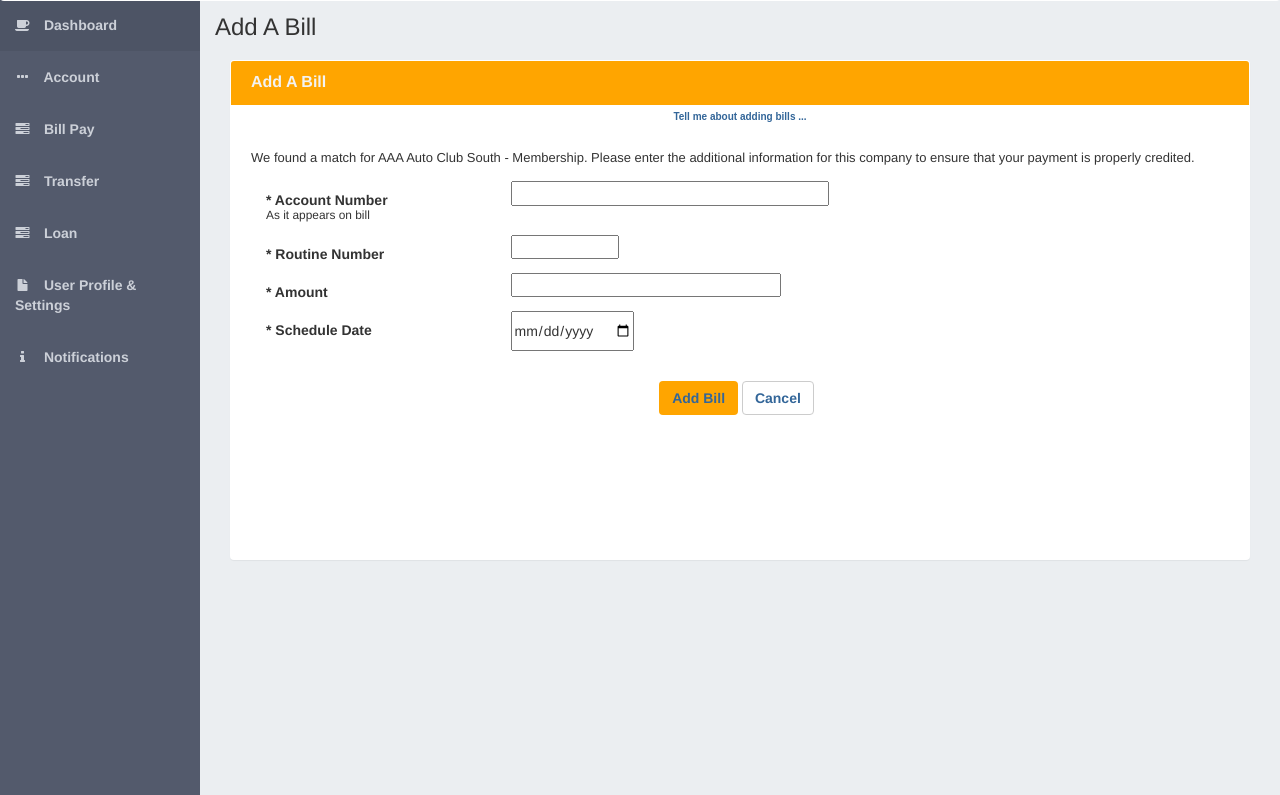
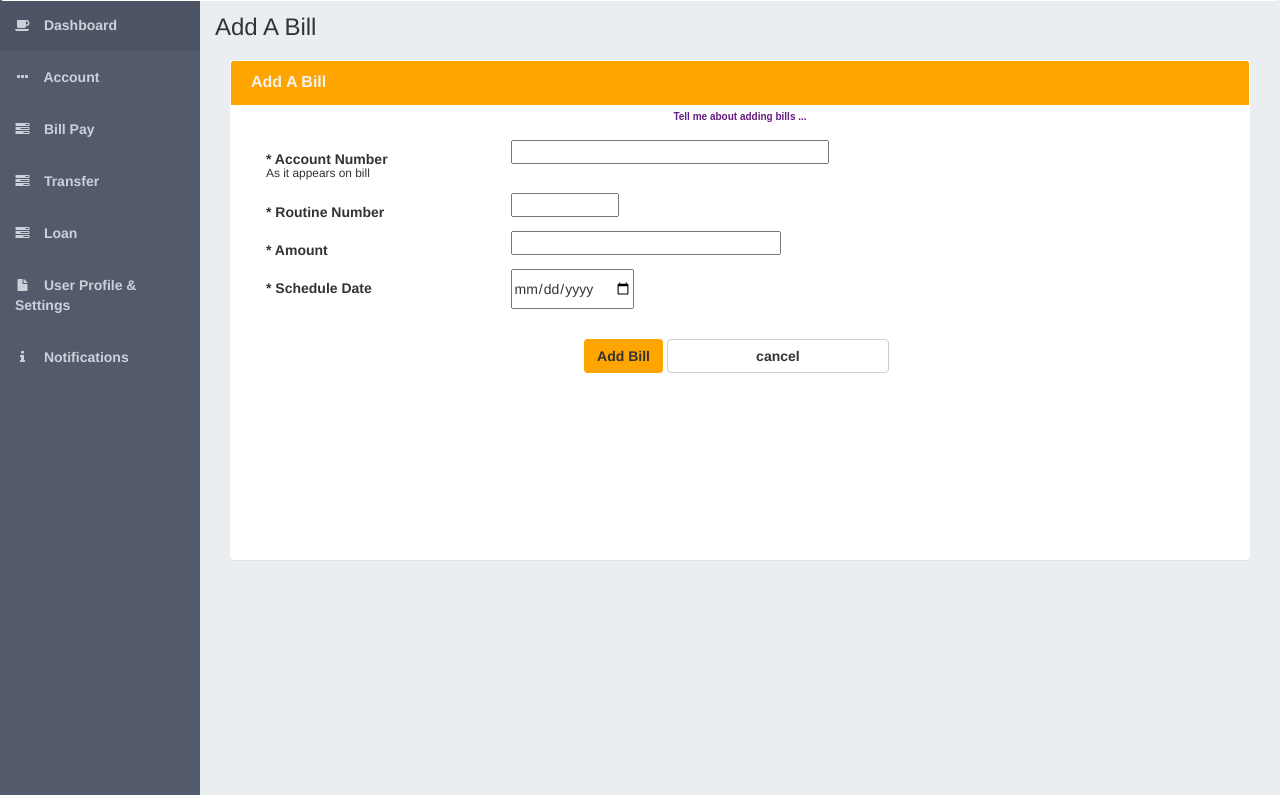
Before and after one commit to benjasy1993/BankingSystem, a Django app: page /billpay_company_w_acc/ in a window 1280 px wide. Shown: the part 51-846 px from the top of the page. Run offline with Django 3.2, Linux system fonts and the light colour scheme; a user stored in the database is signed in; some libraries are stand-ins or nearby versions; some web fonts are replaced.

Commit message:
update page

```diff
--- a/frontend/templates/billpay_company_final_step.html
+++ b/frontend/templates/billpay_company_final_step.html
@@ -342,24 +342,13 @@
                                       <h2>Add Biller Information</h2>
                                 </div>
                                 <div class="modbody">
-                                  <p class="help-link-cleared"><a href="wps?&amp;sp=FI05&amp;oss=4ce010a08bb78ed526543e023ce25d0e&amp;rq=gf&amp;file=add_bill_help.htmlt" onclick="this.href='javascript:popRemoteSmall(\'wps?&amp;sp=FI05&amp;oss=4ce010a08bb78ed526543e023ce25d0e&amp;rq=gf&amp;file=add_bill_help.htmlt\')';this.target='';" title="">Tell me about adding bills ...</a></p>
+                                  <p class="help-link-cleared"><a href="" onclick="this.href='javascript:popRemoteSmall(\'wps?&amp;sp=FI05&amp;oss=4ce010a08bb78ed526543e023ce25d0e&amp;rq=gf&amp;file=add_bill_help.htmlt\')';this.target='';" title="">Tell me about adding bills ...</a></p>
                                   <div id="genErrors"></div>
-                                  <script type="text/javascript">
-                                                        <!--!
-                                                            function submitForm(value) {
-                                                                document.addpayee.buttonClicked.value = value;
-                                                                document.addpayee.submit();
-                                                            }
 
-                                                        function goBackToAddPage() {
-                                                            window.location.href = "wps?rq=qaadd&sp=FI05&oss=4ce010a08bb78ed526543e023ce25d0e";
-                                                        }
-                                                        // -->
-                                                    </script>
-
-                              <form action="wps" method="post" name="addpayee" autocomplete="off">
+                              <form action="" method="post" name="addpayee" autocomplete="off">
+                                  {% csrf_token %}
                                   <input type="hidden" name="buttonClicked">
-                                    <input type="hidden" name="rq" value="pyposack">
+                                    <!-- <input type="hidden" name="rq" value="pyposack">
                                     <input type="hidden" name="MrchNum" value="3233">
                                     <input type="hidden" name="name" value="AAA Auto Club South - Membership">
                                     <input type="hidden" name="type" value="withAcct">
@@ -368,36 +357,35 @@
                                     <input type="hidden" name="cleanBillerName" value="AAA Auto Club South - Membership">
                                     <input type="hidden" name="uniqueParamName" value="97c822c89105fef8bb50c61f002fd777a80077bbccb7c6962610175977a664cf3b1deed1bfada4102fa8d9497e3513484cdb55b2f235be291919fd74b910814e03a499ce27c6581829502c569fa7ea5e">
                                     <input type="hidden" name="sp" value="FI05">
-                                    <input type="hidden" name="oss" value="4ce010a08bb78ed526543e023ce25d0e">
+                                    <input type="hidden" name="oss" value="4ce010a08bb78ed526543e023ce25d0e"> -->
 
-                                    <p class="bp-p">We found a match for AAA Auto Club South - Membership. Please enter the additional information for this company to ensure that your payment is properly credited.</p>
-                                    <p></p>
+                                    <!-- <p class="bp-p">We found a match for AAA Auto Club South - Membership. Please enter the additional information for this company to ensure that your payment is properly credited.</p>
+                                    <p></p> -->
                                     <p class="row-fix para">
                                     <label class="para col-xs-3" for="accountNumber">* Account Number<span class="bp-span">As it appears on  bill</span></label>
                                     <input name="accountNumber" id="accountNumber" type="text" value="" maxlength="32" size="36">
                                     </p>
 
                                     <p class="last-row para" id="sp_routine">
-                                    <label class="para col-xs-3" for="r">* Routine Number</label>
-                                    <input name="r" type="text" id="r" size="10" maxlength="10" value="" onkeypress="return numbersonly(this, event)">
+                                    <label class="para col-xs-3" for="routingNumber">* Routine Number</label>
+                                    <input name="routingNumber" type="text" id="routingNumber" size="10" maxlength="32" value="" onkeypress="return numbersonly(this, event)">
                                     </p>
                                     <p class="last-row para" id="sp_amount">
-                                        <label class="para col-xs-3" for="a">* Amount</label>
-                                        <input name="a" type="text" id="a" size="30" maxlength="30" value="" onkeypress="return numbersonly(this, event)">
+                                        <label class="para col-xs-3" for="amount">* Amount</label>
+                                        <input name="amount" type="text" id="amount" size="30" maxlength="30" value="" onkeypress="return numbersonly(this, event)">
                                     </p>
                                     <p class="row-fix para">
-                                    <label class="para col-xs-3" for="acctConf">* Schedule Date</label>
-                                    <input name="acctConf" type="date" id="date" value="">
+                                    <label class="para col-xs-3" for="date">* Schedule Date</label>
+                                    <input name="date" type="date" id="date" value="">
                                     </p>
                                     <script language="JavaScript" type="text/javascript">
                                                             <!--!
                                                                 autojump('z', 'z4', 5, 'addpayee');
                                                             //-->
                                                         </script>
-
                                     <ul class="search-buttons" style="float: none">
-                                      <li class="btn" style="font-weight: bold; background-color: #ffa500;"><a href="{% url 'banking_system:billpay_company_receipt' %}">Add Bill</a></li>
-                                      <li class="btn btn-default" style="font-weight: bold"><a href="{% url 'banking_system:dashboard' %}">Cancel</a></li>
+                                      <input type="submit" class="btn" style="font-weight: bold; background-color: #ffa500;" value="Add Bill"></input>
+                                      <input class="btn btn-default" style="font-weight: bold" value="cancel" href="{% url 'banking_system:dashboard' %}"></input>
                                     </ul>
                             </form>
                       </div>
```
Also changed, not shown: frontend/templates/billpay_company_receipt.html (+10 -10 lines).
